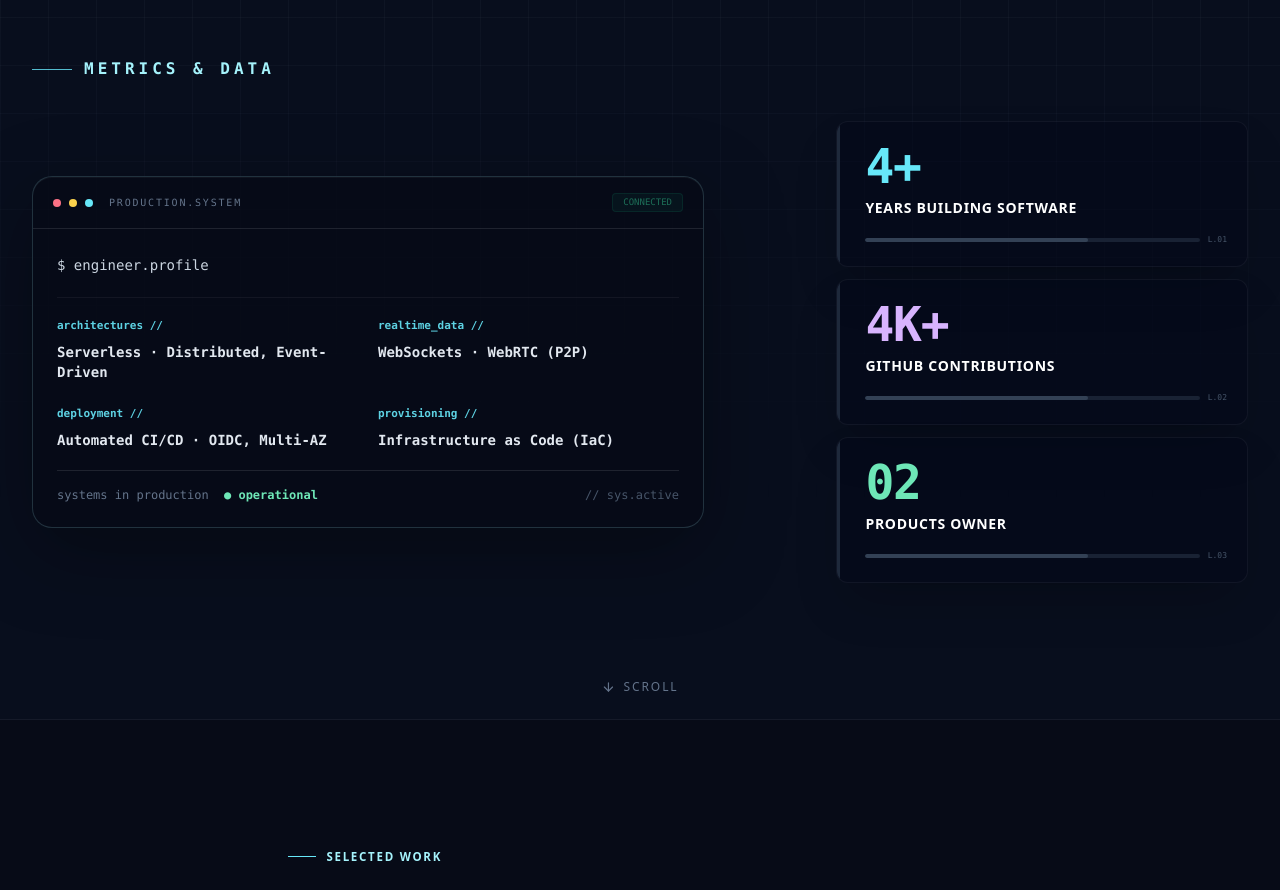
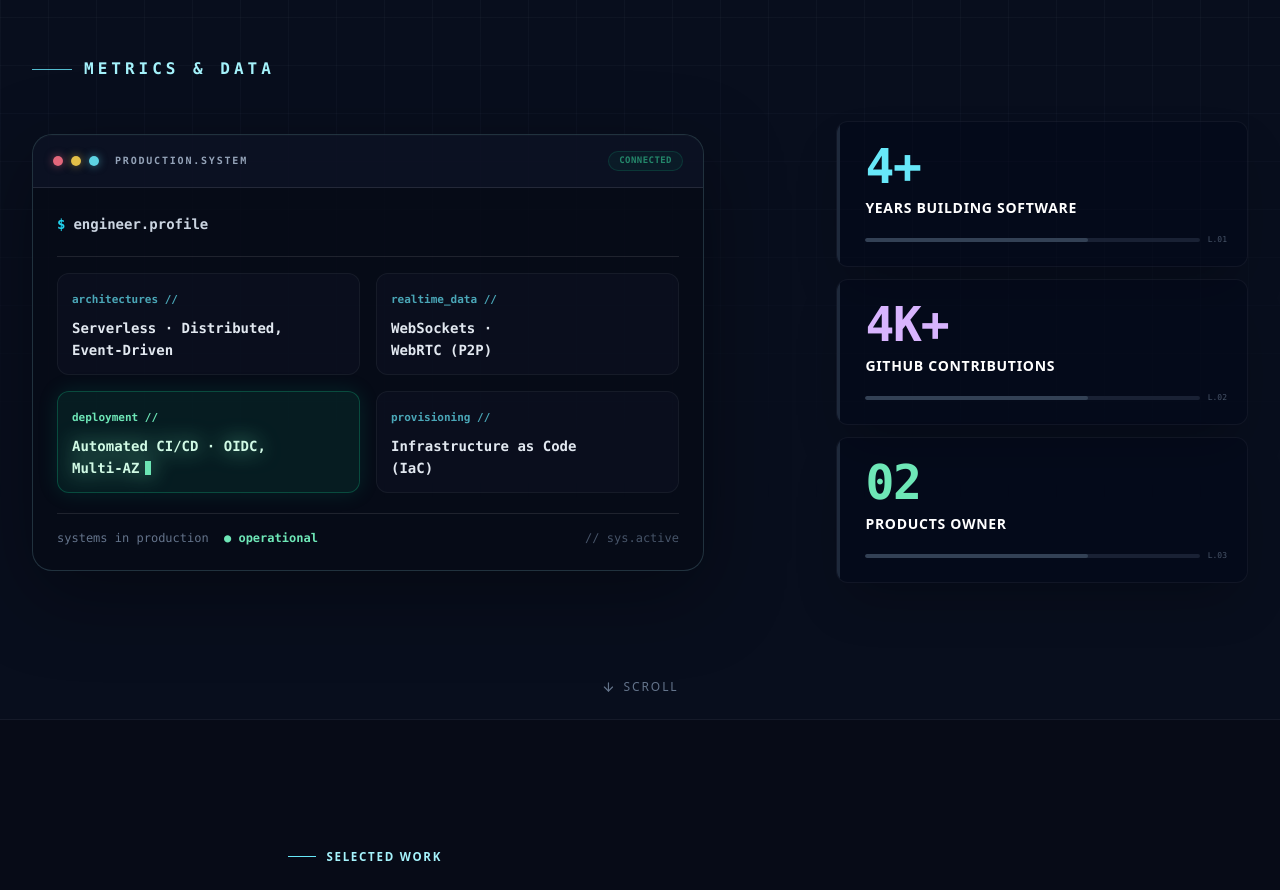
Before and after one commit to devEddu17x/devEddu17x, a Next.js app in the folder page/: page / in a window 1280 px wide. Shown: the part 880-1770 px from the top of the page. Built offline with nearby package versions, Linux system fonts and the light colour scheme.

Commit message:
feat: implement interactive 3D tilt and sequential highlight effects in StatsSection and add RESUME.md documentation.

```diff
--- a/page/components/StatsSection.tsx
+++ b/page/components/StatsSection.tsx
@@ -1,5 +1,6 @@
 "use client"
 
+import { useState, useEffect, useRef, MouseEvent } from "react"
 import { ArrowDown } from "lucide-react"
 import { useLanguage } from "@/hooks/useLanguageContext"
 import { portfolioContent } from "@/lib/portfolio-content"
@@ -11,6 +12,88 @@ interface StatsSectionProps {
 export default function StatsSection({ navigate }: StatsSectionProps) {
   const { language } = useLanguage()
   const content = portfolioContent[language]
+
+  // Sequential cycling highlight for the 4 core domains
+  const [activeIndex, setActiveIndex] = useState(0)
+  const isHoveringItemsRef = useRef(false)
+
+  // 3D perspective tilt state for the card
+  const [tilt, setTilt] = useState({ x: 0, y: 0, glareX: 50, glareY: 50, isHovered: false })
+
+  useEffect(() => {
+    const interval = setInterval(() => {
+      if (!isHoveringItemsRef.current) {
+        setActiveIndex((prev) => (prev + 1) % 4)
+      }
+    }, 2400)
+    return () => clearInterval(interval)
+  }, [])
+
+  const handleCardMouseMove = (e: MouseEvent<HTMLDivElement>) => {
+    const rect = e.currentTarget.getBoundingClientRect()
+    const x = (e.clientX - rect.left) / rect.width
+    const y = (e.clientY - rect.top) / rect.height
+
+    // Calculate subtle 3D rotation (-12deg to +12deg)
+    const rotateX = (y - 0.5) * -14
+    const rotateY = (x - 0.5) * 14
+
+    setTilt({
+      x: rotateX,
+      y: rotateY,
+      glareX: x * 100,
+      glareY: y * 100,
+      isHovered: true,
+    })
+  }
+
+  const handleCardMouseLeave = () => {
+    setTilt((prev) => ({ ...prev, x: 0, y: 0, isHovered: false }))
+    isHoveringItemsRef.current = false
+  }
+
+  const profileItems = [
+    {
+      id: "architectures",
+      tag: "architectures //",
+      line1: "Serverless · Distributed,",
+      line2: "Event-Driven",
+      activeBg: "bg-cyan-500/10 border-cyan-500/30 shadow-[0_0_20px_rgba(6,182,212,0.15)]",
+      activeTag: "text-cyan-300",
+      activeGlow: "text-cyan-100 drop-shadow-[0_0_10px_rgba(103,232,249,0.8)]",
+      cursorColor: "bg-cyan-300",
+    },
+    {
+      id: "realtime",
+      tag: "realtime_data //",
+      line1: "WebSockets ·",
+      line2: "WebRTC (P2P)",
+      activeBg: "bg-purple-500/10 border-purple-500/30 shadow-[0_0_20px_rgba(168,85,247,0.15)]",
+      activeTag: "text-purple-300",
+      activeGlow: "text-purple-100 drop-shadow-[0_0_10px_rgba(196,181,253,0.8)]",
+      cursorColor: "bg-purple-300",
+    },
+    {
+      id: "deployment",
+      tag: "deployment //",
+      line1: "Automated CI/CD · OIDC,",
+      line2: "Multi-AZ",
+      activeBg: "bg-emerald-500/10 border-emerald-500/30 shadow-[0_0_20px_rgba(16,185,129,0.15)]",
+      activeTag: "text-emerald-300",
+      activeGlow: "text-emerald-100 drop-shadow-[0_0_10px_rgba(110,231,183,0.8)]",
+      cursorColor: "bg-emerald-300",
+    },
+    {
+      id: "provisioning",
+      tag: "provisioning //",
+      line1: "Infrastructure as Code",
+      line2: "(IaC)",
+      activeBg: "bg-amber-500/10 border-amber-500/30 shadow-[0_0_20px_rgba(245,158,11,0.15)]",
+      activeTag: "text-amber-300",
+      activeGlow: "text-amber-100 drop-shadow-[0_0_10px_rgba(252,211,77,0.8)]",
+      cursorColor: "bg-amber-300",
+    },
+  ]
 
   return (
     <section id="stats" className="relative isolate flex flex-col min-h-screen justify-center overflow-hidden border-y border-white/5 bg-[#0a1020]/75 py-24">
@@ -26,38 +109,89 @@ export default function StatsSection({ navigate }: StatsSectionProps) {
       </div>
 
       <div className="relative mx-auto grid w-full max-w-7xl gap-10 px-5 lg:grid-cols-[1.3fr_.7fr] lg:items-center lg:px-8">
-        {/* Left Column: Console terminal Card */}
+        {/* Left Column: Interactive 3D Tilt Console terminal Card */}
         <div className="w-full">
-          <div className="hero-console w-full max-w-2xl transition-all duration-500 hover:border-cyan-500/30">
-            <div className="flex items-center justify-between border-b border-white/10 px-5 py-4">
+          <div
+            onMouseMove={handleCardMouseMove}
+            onMouseLeave={handleCardMouseLeave}
+            style={{
+              transform: `perspective(1000px) rotateX(${tilt.x}deg) rotateY(${tilt.y}deg) scale3d(${tilt.isHovered ? 1.02 : 1}, ${tilt.isHovered ? 1.02 : 1}, 1)`,
+              transition: tilt.isHovered ? "transform 0.1s ease-out" : "transform 0.5s ease-out",
+            }}
+            className="hero-console relative w-full max-w-2xl overflow-hidden rounded-2xl border border-white/15 bg-slate-950/80 shadow-2xl transition-all duration-300 hover:border-cyan-500/40 hover:shadow-[0_20px_60px_rgba(6,182,212,0.15)]"
+          >
+            {/* Dynamic Specular Glare Layer (Reduced opacity) */}
+            {tilt.isHovered && (
+              <div
+                className="pointer-events-none absolute inset-0 transition-opacity duration-300"
+                style={{
+                  background: `radial-gradient(400px circle at ${tilt.glareX}% ${tilt.glareY}%, rgba(255, 255, 255, 0.035), transparent 80%)`,
+                }}
+              />
+            )}
+
+            <div className="flex items-center justify-between border-b border-white/10 px-5 py-4 bg-slate-900/60">
               <div className="flex items-center gap-2">
-                <span className="h-2 w-2 rounded-full bg-rose-400" />
-                <span className="h-2 w-2 rounded-full bg-amber-300" />
-                <span className="h-2 w-2 rounded-full bg-cyan-300" />
-                <span className="ml-2 font-mono text-[10px] uppercase tracking-[.18em] text-slate-500">production.system</span>
+                <span className="h-2.5 w-2.5 rounded-full bg-rose-400/90 shadow-[0_0_8px_rgba(251,113,133,0.5)]" />
+                <span className="h-2.5 w-2.5 rounded-full bg-amber-300/90 shadow-[0_0_8px_rgba(252,211,77,0.5)]" />
+                <span className="h-2.5 w-2.5 rounded-full bg-cyan-300/90 shadow-[0_0_8px_rgba(103,232,249,0.5)]" />
+                <span className="ml-2 font-mono text-[10px] uppercase tracking-[.18em] text-slate-400 font-semibold">production.system</span>
               </div>
-              <span className="font-mono text-[9px] text-emerald-400/80 bg-emerald-500/10 px-2.5 py-0.5 rounded border border-emerald-500/20 animate-pulse">CONNECTED</span>
+              <span className="font-mono text-[9px] text-emerald-400 bg-emerald-500/10 px-2.5 py-0.5 rounded-full border border-emerald-500/30 animate-pulse font-bold tracking-wider">CONNECTED</span>
             </div>
-            <div className="space-y-5 p-6 font-mono text-sm leading-6">
-              <p className="text-slate-300">$ engineer.profile</p>
-              <div className="grid gap-5 sm:grid-cols-2 border-t border-white/5 pt-4">
-                <div>
-                  <span className="block text-[11px] text-cyan-300/90 mb-1 font-semibold">architectures //</span>
-                  <p className="text-slate-200 font-semibold text-xs sm:text-sm font-mono">Serverless · Distributed, Event-Driven</p>
-                </div>
-                <div>
-                  <span className="block text-[11px] text-cyan-300/90 mb-1 font-semibold">realtime_data //</span>
-                  <p className="text-slate-200 font-semibold text-xs sm:text-sm font-mono">WebSockets · WebRTC (P2P)</p>
-                </div>
-                <div>
-                  <span className="block text-[11px] text-cyan-300/90 mb-1 font-semibold">deployment //</span>
-                  <p className="text-slate-200 font-semibold text-xs sm:text-sm font-mono">Automated CI/CD · OIDC, Multi-AZ</p>
-                </div>
-                <div>
-                  <span className="block text-[11px] text-cyan-300/90 mb-1 font-semibold">provisioning //</span>
-                  <p className="text-slate-200 font-semibold text-xs sm:text-sm font-mono">Infrastructure as Code (IaC)</p>
-                </div>
+
+            <div className="space-y-5 p-6 font-mono text-sm leading-6 relative z-10">
+              <p className="text-slate-300 font-semibold flex items-center gap-2">
+                <span className="text-cyan-400">$</span> engineer.profile
+              </p>
+
+              <div className="grid gap-4 sm:grid-cols-2 border-t border-white/10 pt-4">
+                {profileItems.map((item, idx) => {
+                  const isActive = activeIndex === idx
+
+                  return (
+                    <div
+                      key={item.id}
+                      onMouseEnter={() => {
+                        isHoveringItemsRef.current = true
+                        setActiveIndex(idx)
+                      }}
+                      onMouseLeave={() => {
+                        isHoveringItemsRef.current = false
+                      }}
+                      className={`relative cursor-pointer rounded-xl border p-3.5 transition-all duration-500 ${
+                        isActive
+                          ? item.activeBg
+                          : "border-white/5 bg-slate-900/40 hover:border-white/20 hover:bg-slate-900/70"
+                      }`}
+                    >
+                      <span
+                        className={`block text-[11px] font-mono font-bold mb-1.5 transition-colors duration-300 ${
+                          isActive ? item.activeTag : "text-cyan-300/70"
+                        }`}
+                      >
+                        {item.tag}
+                      </span>
+                      <div
+                        className={`font-mono text-xs sm:text-sm font-semibold leading-relaxed transition-all duration-300 ${
+                          isActive ? item.activeGlow : "text-slate-200"
+                        }`}
+                      >
+                        <p>{item.line1}</p>
+                        <div className="flex items-center gap-1.5 mt-0.5">
+                          <span>{item.line2}</span>
+                          {isActive && (
+                            <span
+                              className={`inline-block h-3.5 w-1.5 ${item.cursorColor} animate-pulse shrink-0 rounded-sm`}
+                            />
+                          )}
+                        </div>
+                      </div>
+                    </div>
+                  )
+                })}
               </div>
+
               <div className="mt-5 border-t border-white/10 pt-4 text-xs text-slate-500 flex justify-between items-center">
                 <div>
                   {language === "es" ? "sistemas en producción" : "systems in production"}{" "}
```
